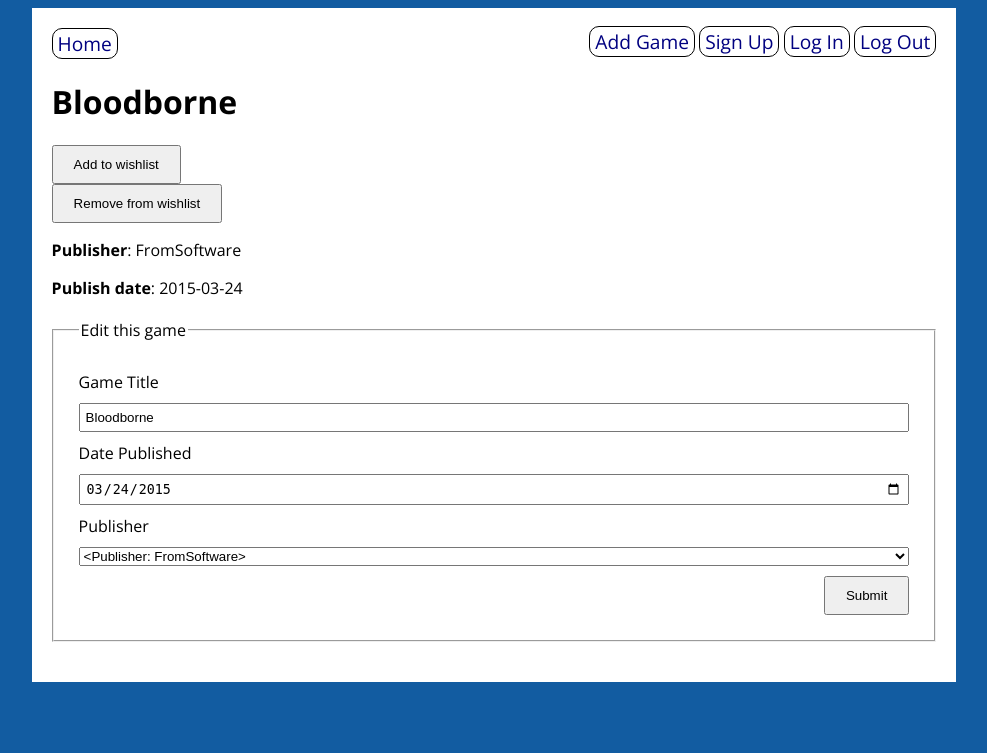
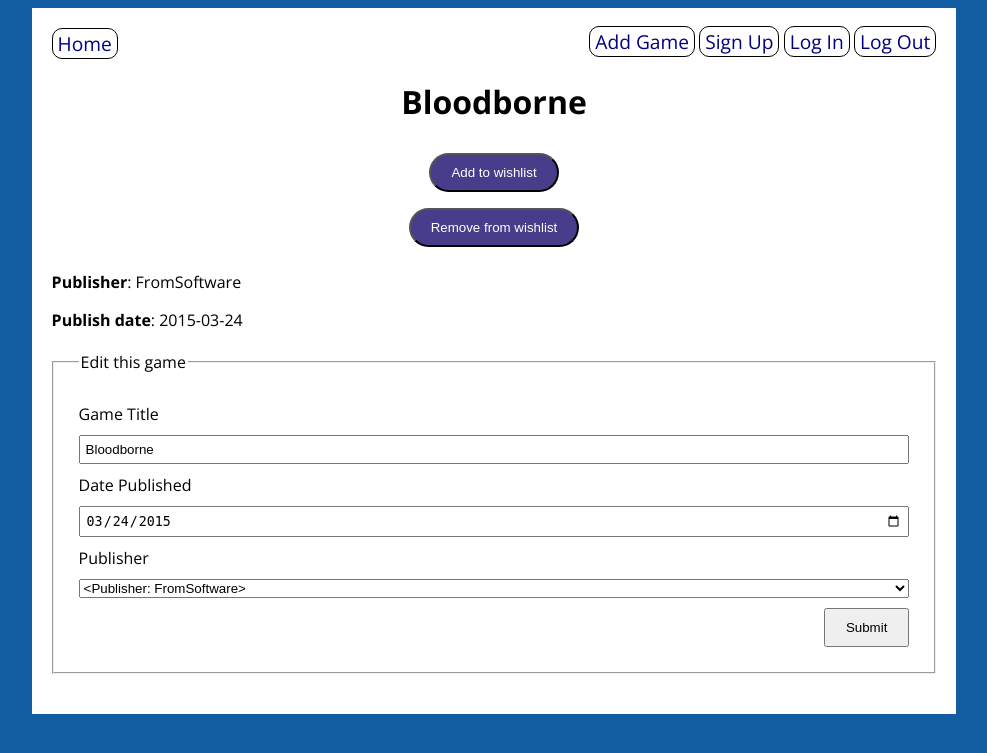
Before and after one commit to Andrew32A/steam-wishlist, a Flask app: page /game/1 in a window 1280 px wide. Shown: the top 753 px of the page, without its empty margins (146-1133 px from the left). Run offline with Flask 2, Linux system fonts and the light colour scheme; data comes from the database, SQL or seed files in the repository; both versions use the stored data as it was after the commit.

Commit message:
finishing touches

```diff
--- a/steam_wishlist_app/main/routes.py
+++ b/steam_wishlist_app/main/routes.py
@@ -138,6 +138,12 @@ def init_db():
     )
     db.session.add(u7)
 
+    u8 = User(
+        username="Isabella",
+        password=bcrypt.generate_password_hash("1").decode('utf-8')
+    )
+    db.session.add(u8)
+
     db.session.commit()
 
 init_db()
--- a/steam_wishlist_app/static/style.css
+++ b/steam_wishlist_app/static/style.css
@@ -32,6 +32,12 @@ nav a {
     border-radius: 10px;
     padding: 1px 5px;
     font-size: 1.2em;
+}
+
+nav a:hover {
+    color: white;
+    background-color: darkslateblue;
+    border-radius: 100px;
 }
 
 fieldset {
@@ -105,7 +111,6 @@ img {
     height: 100%;
     width: 100%;
     object-fit: scale-down;
-    /* border-radius: 100px; */
 }
 
 .users > li > a {
@@ -126,3 +131,27 @@ img {
     transform: scale(1.05);
     transform: 1s ease;
 }
+
+.favButton {
+    display: flex;
+    justify-content: center;
+    padding: 0.5em;
+}
+
+.favButton > input {
+    color: white;
+    background-color: darkslateblue;
+    border-radius: 100px;
+}
+
+.favButton > input:hover {
+    -webkit-transform: scale(1.05);
+    -ms-transform: scale(1.05);
+    transform: scale(1.05);
+    transform: 1s ease;
+}
+
+.gameTitle {
+    display: flex;
+    justify-content: center;
+}
--- a/steam_wishlist_app/templates/base.html
+++ b/steam_wishlist_app/templates/base.html
@@ -9,13 +9,12 @@
     <body>
         <div id="content">
             <nav>
-                <a href="/">Home</a>
+                <a class="navLinks" href="/">Home</a>
                 <div>
-                    <a href="/create_game">Add Game</a>
-
-                    <a href="/signup">Sign Up</a>
-                    <a href="/login">Log In</a>
-                    <a href="/logout">Log Out</a>
+                    <a class="navLinks" href="/create_game">Add Game</a>
+                    <a class="navLinks" href="/signup">Sign Up</a>
+                    <a class="navLinks" href="/login">Log In</a>
+                    <a class="navLinks" href="/logout">Log Out</a>
                 </div>
             </nav>
 
--- a/steam_wishlist_app/templates/game_detail.html
+++ b/steam_wishlist_app/templates/game_detail.html
@@ -2,13 +2,13 @@
 
 {% block content %}
 
-<h1>{{ game.title }}</h1>
+<h1 class="gameTitle" >{{ game.title }}</h1>
 
-<form action="/favorite/{{ game.id }}" method="POST">
+<form class="favButton" action="/favorite/{{ game.id }}" method="POST">
     <input type="submit" value="Add to wishlist">
 </form>
 
-<form action="/unfavorite/{{ game.id }}" method="POST">
+<form class="favButton" action="/unfavorite/{{ game.id }}" method="POST">
     <input type="submit" value="Remove from wishlist">
 </form>
 
```
Also changed, not shown: steam_wishlist_app/database.db.
